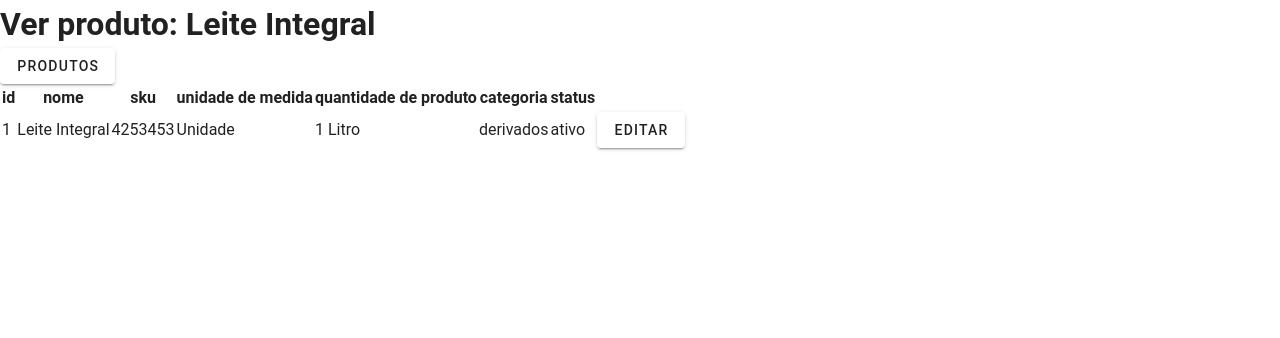
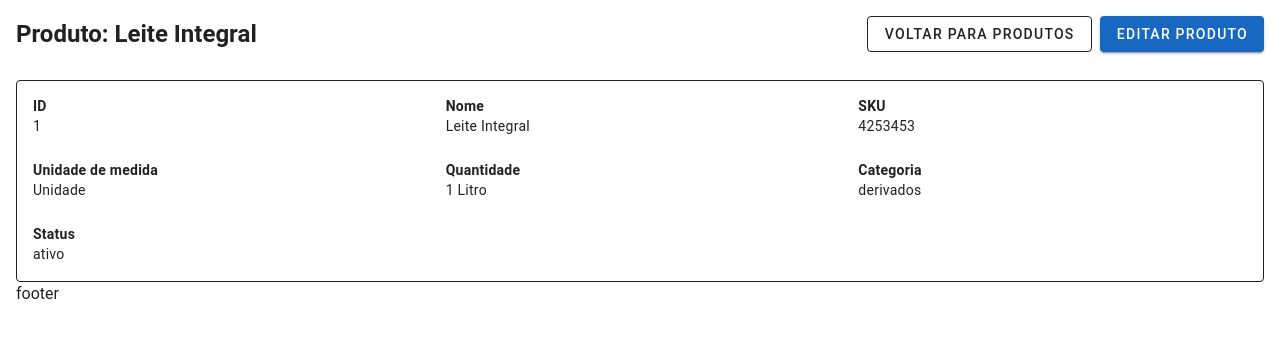
Before and after one commit to nycolexavier/agiliza, a Vue app: page /dashboard/produtos/1 in a window 1280 px wide. Shown: the top 338 px of the page. Built offline with nearby package versions, Linux system fonts and the light colour scheme; data requests are answered from the project's data file; the HTML template or start-up script is replaced by a standard one.

Commit message:
feat: mudando /produtos para vuetify

```diff
--- a/src/pages/dashboard/Produtos/Produtos.vue
+++ b/src/pages/dashboard/Produtos/Produtos.vue
@@ -77,36 +77,51 @@ export default defineComponent({
 </script>
 
 <template>
-  <div>
-    <h1>Página de produtos</h1>
+  <v-container fluid>
+    <!-- Cabeçalho -->
+    <v-row class="mb-4" align="center">
+      <v-col cols="12" md="6">
+        <h2>Produtos</h2>
+      </v-col>
 
-    <br />
+      <v-col cols="12" md="6" class="text-end">
+        <v-btn color="primary" class="mr-2" @click="irParaCriarProduto">
+          Adicionar produto
+        </v-btn>
 
-    <input type="text" v-model="busca" placeholder="Buscar por nome" />
+        <v-btn variant="outlined" @click="irParaODashboard"> Dashboard </v-btn>
+      </v-col>
+    </v-row>
 
-    <br />
+    <!-- Busca -->
+    <v-text-field
+      v-model="busca"
+      label="Buscar produto pelo nome"
+      variant="outlined"
+      density="compact"
+      clearable
+      class="mb-4"
+    />
 
-    <v-btn @click="irParaCriarProduto">Adicionar produtos</v-btn>
+    <!-- Tabela -->
+    <v-card variant="outlined">
+      <v-data-table :items="produtosPaginados" item-key="id">
+        <template #headers>
+          <tr>
+            <th>ID</th>
+            <th>Nome</th>
+            <th>SKU</th>
+            <th>Unidade</th>
+            <th>Quantidade</th>
+            <th>Categoria</th>
+            <th>Status</th>
+            <th class="text-end">Ações</th>
+          </tr>
+        </template>
 
-    <br />
-    <v-btn @click="irParaODashboard">Dashboard</v-btn>
-
-    <table>
-      <thead>
+        <template #item="{ item }">
           <tr>
-          <th>id</th>
-          <th>nome</th>
-          <th>sku</th>
-          <th>unidade de medida</th>
-          <th>quantidade de produto</th>
-          <th>categoria</th>
-          <th>status</th>
-        </tr>
-      </thead>
-
-      <tbody>
-        <tr v-for="item in produtosPaginados" :key="item.id">
-          <td>{{ item?.id }}</td>
+            <td>{{ item.id }}</td>
             <td>{{ item.nome }}</td>
             <td>{{ item.sku }}</td>
             <td>{{ item.unidadeMedida }}</td>
@@ -114,28 +129,41 @@ export default defineComponent({
             <td>{{ item.categoria }}</td>
             <td>{{ item.status }}</td>
 
-          <td>
-            <v-btn @click="irParaProdutosVer(item.id)">Ver</v-btn>
+            <td class="text-end">
+              <v-btn
+                size="small"
+                variant="outlined"
+                @click="irParaProdutosVer(item.id)"
+              >
+                Ver
+              </v-btn>
             </td>
           </tr>
-      </tbody>
-    </table>
+        </template>
+      </v-data-table>
+    </v-card>
 
-    <div>
-      <v-btn @click="paginaAtual--" :disabled="paginaAtual === 1">
+    <!-- Paginação -->
+    <v-row class="mt-4" align="center" justify="center">
+      <v-btn
+        variant="outlined"
+        @click="paginaAtual--"
+        :disabled="paginaAtual === 1"
+      >
         Anterior
       </v-btn>
 
-      <span>Página {{ paginaAtual }}</span>
+      <span class="mx-4"> Página {{ paginaAtual }} </span>
 
       <v-btn
+        variant="outlined"
         @click="paginaAtual++"
         :disabled="paginaAtual * itensPorPagina >= produtoFiltrado.length"
       >
         Próximo
       </v-btn>
-    </div>
+    </v-row>
 
     <Footer />
-  </div>
+  </v-container>
 </template>
--- a/src/pages/dashboard/Produtos/criar/ProdutoCriar.vue
+++ b/src/pages/dashboard/Produtos/criar/ProdutoCriar.vue
@@ -50,40 +50,62 @@ export default defineComponent({
 </script>
 
 <template>
-  <div>
-    <h1>Criar um produto</h1>
+  <v-container fluid>
+    <!-- Cabeçalho -->
+    <v-row align="center" class="mb-4">
+      <v-col cols="12" md="6">
+        <h2>Criar produto</h2>
+      </v-col>
 
-    <v-btn @click="irParaOProduto">Produto</v-btn>
+      <v-col cols="12" md="6" class="text-end">
+        <v-btn variant="outlined" @click="irParaOProduto"> Produtos </v-btn>
+      </v-col>
+    </v-row>
 
-    <form @submit.prevent="enviarForm" action="">
-      <input v-model="form.nome" type="text" placeholder="Nome" />
+    <!-- Card do formulário -->
+    <v-card variant="outlined">
+      <v-card-text>
+        <v-form @submit.prevent="enviarForm">
+          <v-row>
+            <v-col cols="12" md="6">
+              <v-text-field v-model="form.nome" label="Nome" required />
+            </v-col>
 
-      <br />
+            <v-col cols="12" md="6">
+              <v-text-field v-model="form.sku" label="SKU" required />
+            </v-col>
 
-      <input v-model="form.sku" type="text" placeholder="SKU" />
+            <v-col cols="12" md="6">
+              <v-text-field
+                v-model="form.quantidadeMedida"
+                label="Quantidade de medida"
+                required
+              />
+            </v-col>
 
-      <br />
+            <v-col cols="12" md="6">
+              <v-text-field
+                v-model="form.quantidadeProduto"
+                label="Quantidade de produto"
+                required
+              />
+            </v-col>
 
-      <input
-        v-model="form.quantidadeMedida"
-        type="text"
-        placeholder="Quantidade de Medida"
+            <v-col cols="12" md="6">
+              <v-text-field
+                v-model="form.categoria"
+                label="Categoria"
+                required
               />
+            </v-col>
+          </v-row>
 
-      <br />
-
-      <input
-        v-model="form.quantidadeProduto"
-        type="text"
-        placeholder="Quantidade de Produto"
-      />
-
-      <br />
-
-      <input v-model="form.categoria" type="text" placeholder="Categoria" />
-
+          <!-- Botão -->
+          <v-row class="mt-4">
+            <v-col cols="12" class="text-end">
               <v-btn
                 type="submit"
+                color="primary"
                 :disabled="
                   !form.nome ||
                   !form.categoria ||
@@ -92,8 +114,12 @@ export default defineComponent({
                   !form.sku
                 "
               >
-        Criar
+                Criar produto
               </v-btn>
-    </form>
-  </div>
+            </v-col>
+          </v-row>
+        </v-form>
+      </v-card-text>
+    </v-card>
+  </v-container>
 </template>
--- a/src/pages/dashboard/Produtos/editar/ProdutosEditar.vue
+++ b/src/pages/dashboard/Produtos/editar/ProdutosEditar.vue
@@ -72,23 +72,64 @@ export default defineComponent({
 </script>
 
 <template>
-  <div>
-    <h1>Editar produto {{ produto?.nome }}</h1>
+  <v-container fluid>
+    <!-- Cabeçalho -->
+    <v-row align="center" class="mb-4">
+      <v-col cols="12" md="6">
+        <h2>Editar produto: {{ produto?.nome }}</h2>
+      </v-col>
 
-    <v-btn @click="irParaOProduto">Voltar para ver o produto</v-btn>
+      <v-col cols="12" md="6" class="text-end">
+        <v-btn variant="outlined" class="mr-2" @click="irParaOProduto">
+          Voltar para o produto
+        </v-btn>
+      </v-col>
+    </v-row>
 
-    <form @submit.prevent="enviarForm">
-      <input v-model="form.nome" placeholder="Nome" />
-      <br />
-      <input v-model="form.sku" placeholder="sku" />
-      <br />
-      <input v-model="form.unidadeMedida" placeholder="unidadeMedida" />
-      <br />
-      <input v-model="form.quantidadeProduto" placeholder="quantidadeProduto" />
-      <br />
-      <input v-model="form.categoria" placeholder="categoria" />
+    <!-- Card do formulário -->
+    <v-card variant="outlined">
+      <v-card-text>
+        <v-form @submit.prevent="enviarForm">
+          <v-row>
+            <v-col cols="12" md="6">
+              <v-text-field v-model="form.nome" label="Nome" required />
+            </v-col>
+
+            <v-col cols="12" md="6">
+              <v-text-field v-model="form.sku" label="SKU" required />
+            </v-col>
+
+            <v-col cols="12" md="6">
+              <v-text-field
+                v-model="form.unidadeMedida"
+                label="Unidade de medida"
+                required
+              />
+            </v-col>
+
+            <v-col cols="12" md="6">
+              <v-text-field
+                v-model="form.quantidadeProduto"
+                label="Quantidade do produto"
+                required
+              />
+            </v-col>
+
+            <v-col cols="12" md="6">
+              <v-text-field
+                v-model="form.categoria"
+                label="Categoria"
+                required
+              />
+            </v-col>
+          </v-row>
+
+          <!-- Ações -->
+          <v-row class="mt-4">
+            <v-col cols="12" class="text-end">
               <v-btn
                 type="submit"
+                color="primary"
                 :disabled="
                   !form.nome ||
                   !form.sku ||
@@ -97,9 +138,14 @@ export default defineComponent({
                   !form.categoria
                 "
               >
-        Editar
+                Salvar alterações
               </v-btn>
-    </form>
+            </v-col>
+          </v-row>
+        </v-form>
+      </v-card-text>
+    </v-card>
+
     <Footer />
-  </div>
+  </v-container>
 </template>
--- a/src/pages/dashboard/Produtos/ver/ProdutosVer.vue
+++ b/src/pages/dashboard/Produtos/ver/ProdutosVer.vue
@@ -42,35 +42,70 @@ export default defineComponent({
 </script>
 
 <template>
-  <h1>Ver produto: {{ produto?.nome }}</h1>
+  <v-container fluid>
+    <!-- Cabeçalho -->
+    <v-row align="center" class="mb-4">
+      <v-col cols="12" md="6">
+        <h2>Produto: {{ produto?.nome }}</h2>
+      </v-col>
 
-  <v-btn @click="irParaOsProdutos">Produtos</v-btn>
+      <v-col cols="12" md="6" class="text-end">
+        <v-btn variant="outlined" class="mr-2" @click="irParaOsProdutos">
+          Voltar para produtos
+        </v-btn>
 
-  <table>
-    <thead>
-      <tr>
-        <th>id</th>
-        <th>nome</th>
-        <th>sku</th>
-        <th>unidade de medida</th>
-        <th>quantidade de produto</th>
-        <th>categoria</th>
-        <th>status</th>
-      </tr>
-    </thead>
+        <v-btn
+          color="primary"
+          :disabled="!produto"
+          @click="irParaProdutosEditar"
+        >
+          Editar produto
+        </v-btn>
+      </v-col>
+    </v-row>
 
-    <tbody>
-      <tr>
-        <td>{{ produto?.id }}</td>
-        <td>{{ produto?.nome }}</td>
-        <td>{{ produto?.sku }}</td>
-        <td>{{ produto?.unidadeMedida }}</td>
-        <td>{{ produto?.quantidadeProduto }}</td>
-        <td>{{ produto?.categoria }}</td>
-        <td>{{ produto?.status }}</td>
+    <!-- Card de informações -->
+    <v-card variant="outlined">
+      <v-card-text>
+        <v-row>
+          <v-col cols="12" md="4">
+            <strong>ID</strong>
+            <div>{{ produto?.id }}</div>
+          </v-col>
 
-        <td><v-btn @click="irParaProdutosEditar">Editar</v-btn></td>
-      </tr>
-    </tbody>
-  </table>
+          <v-col cols="12" md="4">
+            <strong>Nome</strong>
+            <div>{{ produto?.nome }}</div>
+          </v-col>
+
+          <v-col cols="12" md="4">
+            <strong>SKU</strong>
+            <div>{{ produto?.sku }}</div>
+          </v-col>
+
+          <v-col cols="12" md="4">
+            <strong>Unidade de medida</strong>
+            <div>{{ produto?.unidadeMedida }}</div>
+          </v-col>
+
+          <v-col cols="12" md="4">
+            <strong>Quantidade</strong>
+            <div>{{ produto?.quantidadeProduto }}</div>
+          </v-col>
+
+          <v-col cols="12" md="4">
+            <strong>Categoria</strong>
+            <div>{{ produto?.categoria }}</div>
+          </v-col>
+
+          <v-col cols="12" md="4">
+            <strong>Status</strong>
+            <div>{{ produto?.status }}</div>
+          </v-col>
+        </v-row>
+      </v-card-text>
+    </v-card>
+
+    <Footer />
+  </v-container>
 </template>
--- a/src/pages/dashboard/Usuarios/Usuarios.vue
+++ b/src/pages/dashboard/Usuarios/Usuarios.vue
@@ -97,6 +97,10 @@ export default defineComponent({
       </v-col>
 
       <v-col cols="12" md="6" class="text-end">
+        <v-btn variant="outlined" class="me-2" @click="irParaODashboard">
+          Dashboard
+        </v-btn>
+
         <v-btn color="primary" @click="irParaCriarUsuario"
           >Adicionar usuário</v-btn
         >
```
Also changed, not shown: src/pages/dashboard/Fornecedores/ver/FornecedorVer.vue (line endings or trailing spaces). Lines whose indentation alone changed are shown as unchanged.
